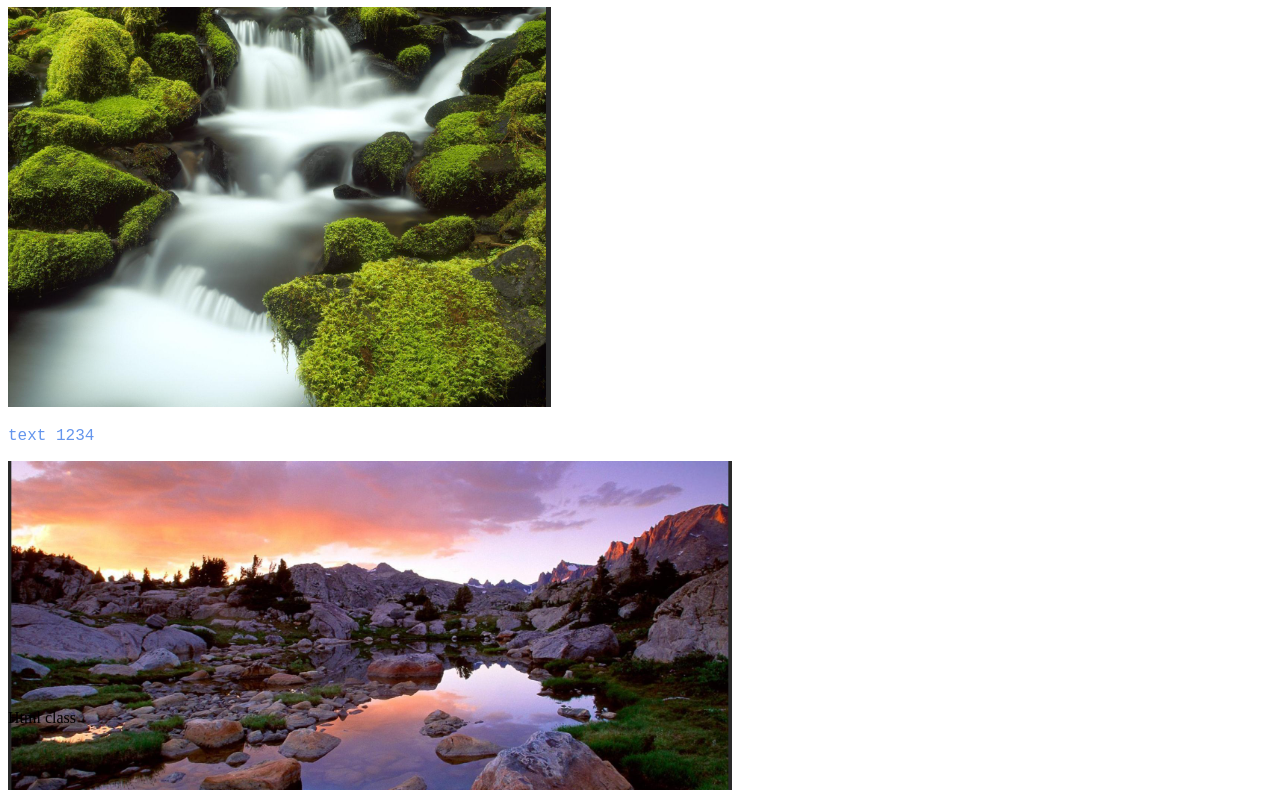
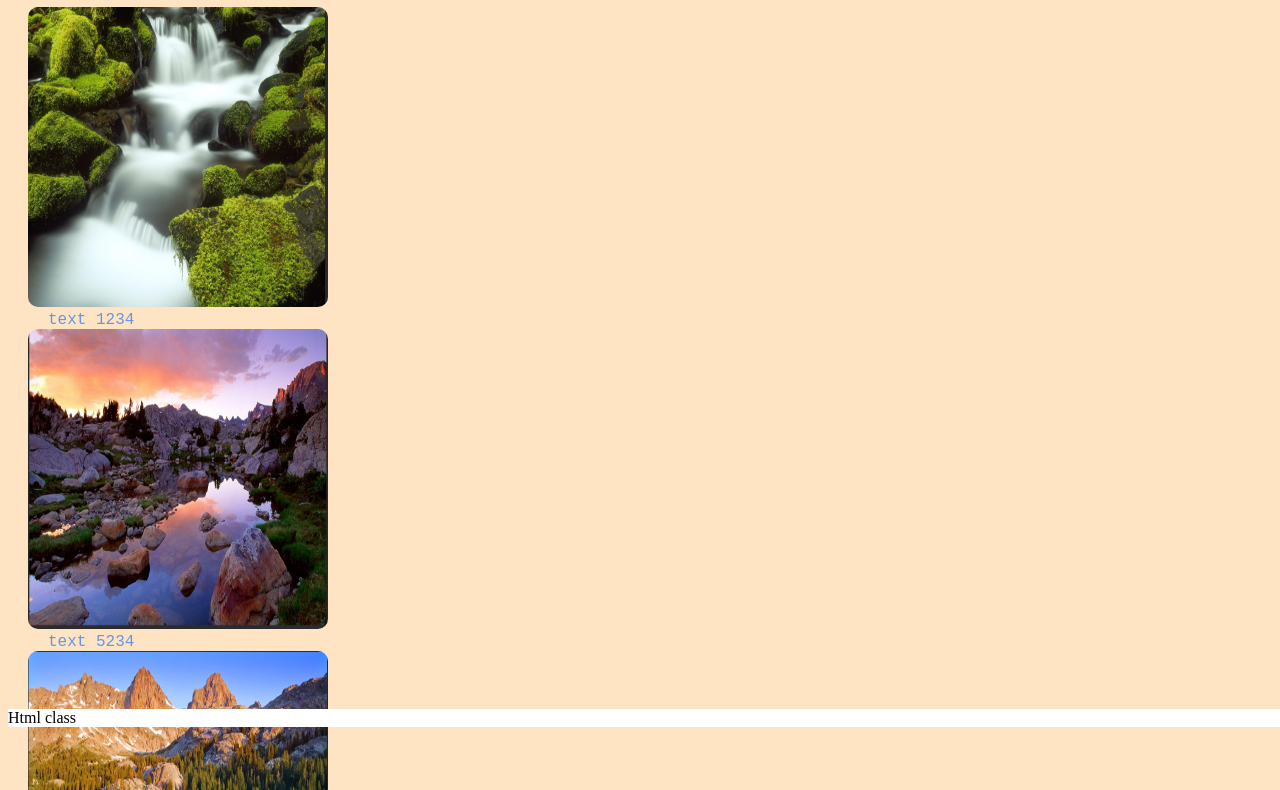
Before and after one commit to Arashpreet-Kaur/project, a plain HTML site: page resume.html in a window 1280 px wide. Shown: the part 73-863 px from the top of the page. Drawn offline with Linux system fonts and the light colour scheme.

Commit message:
Update style.css

```diff
--- a/style.css
+++ b/style.css
@@ -49,10 +49,35 @@ h3{
 }
 footer{
     position: fixed;
-    bottom:0;
-    text-align: center;
-}
+     bottom:0;
+     background:white;
+      width:100%;}
+
 img{
     margin: auto;
     align:center;
 }
+body{
+    background-color:bisque;
+}
+container{
+    padding-top: 150px;
+    display: flex;
+    justify-content: center;
+    align-items: center;
+    text-align: center;
+
+}
+
+.text-contaier{
+    margin: 0 20px;
+}
+.text-contaier p{
+    margin: 0 20px;
+}
+
+img{
+    width: 300px;
+    height: 300px;
+    border-radius: 10px;
+}
```
